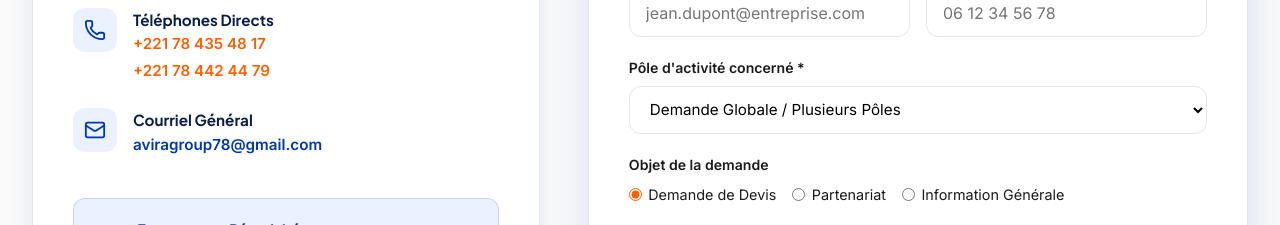
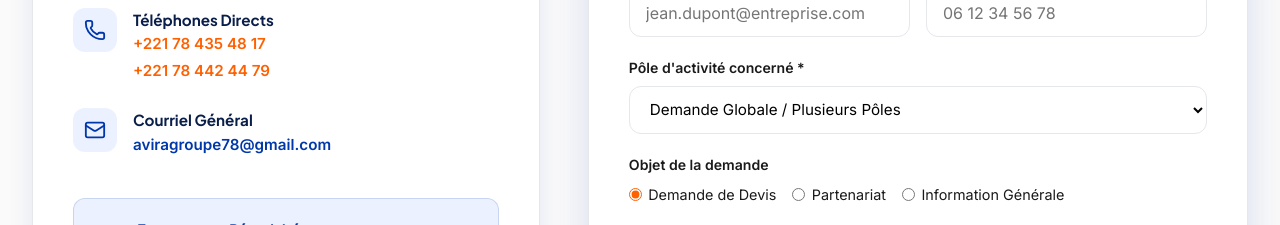
Before and after one commit to yuku-ent/avira-group, a React (Vite) app: page / in a window 1280 px wide. Shown: the part 5560-5785 px from the top of the page. Built offline with nearby package versions, Linux system fonts and the light colour scheme.

Commit message:
Mise à jour de l'adresse email de contact vers aviragroupe78@gmail.com

```diff
--- a/src/components/ContactSection.jsx
+++ b/src/components/ContactSection.jsx
@@ -224,8 +224,8 @@ export default function ContactSection({ initialPoleId = 'all', sectionRef }) {
                   <strong style={{ display: 'block', fontSize: '0.95rem', color: 'var(--color-blue-dark)', fontFamily: 'var(--font-heading)' }}>
                     Courriel Général
                   </strong>
-                  <a href="mailto:aviragroup78@gmail.com" style={{ fontSize: '0.95rem', color: 'var(--color-blue-avira)', fontWeight: 600 }}>
-                    aviragroup78@gmail.com
+                  <a href="mailto:aviragroupe78@gmail.com" style={{ fontSize: '0.95rem', color: 'var(--color-blue-avira)', fontWeight: 600 }}>
+                    aviragroupe78@gmail.com
                   </a>
                 </div>
               </div>
```
